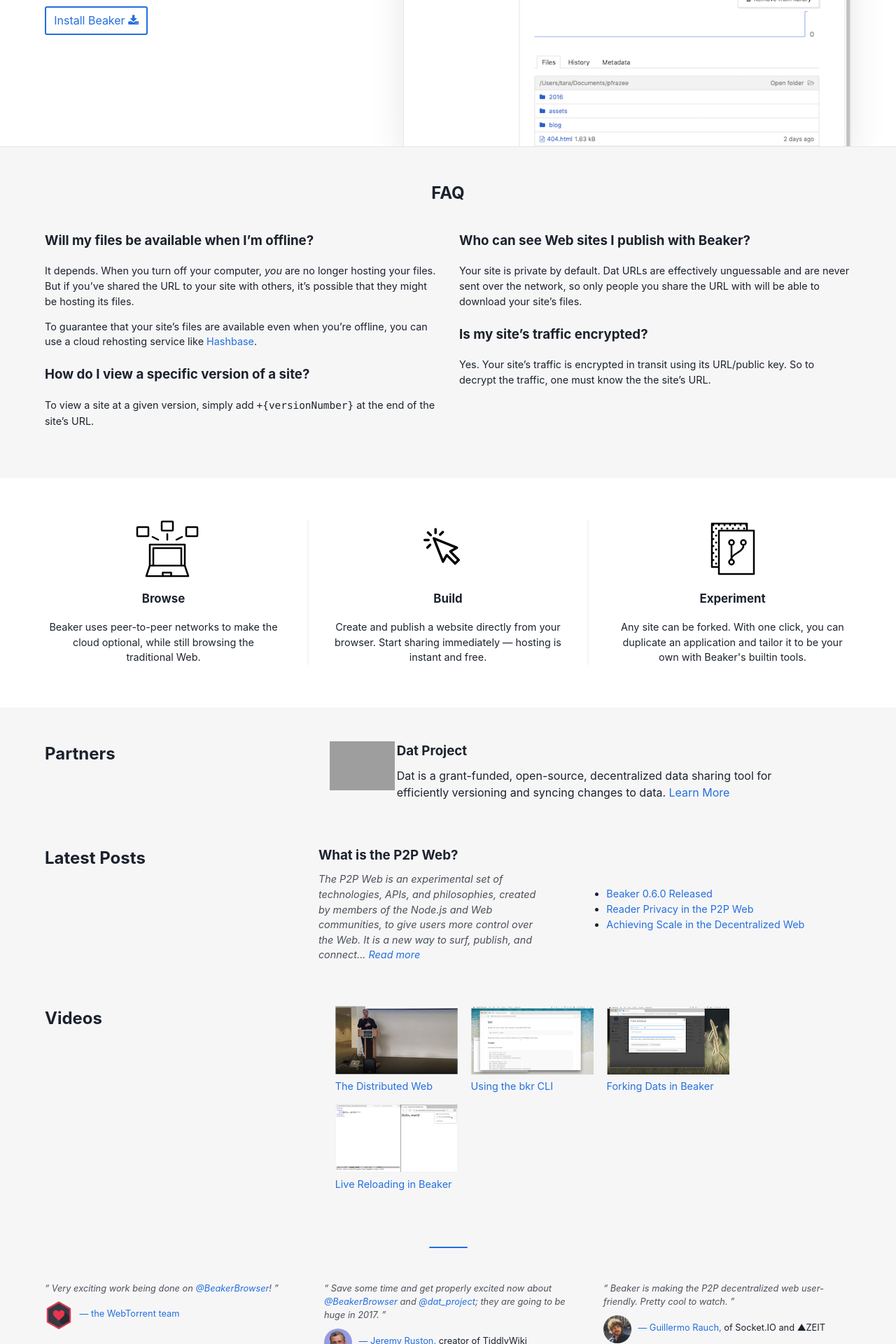
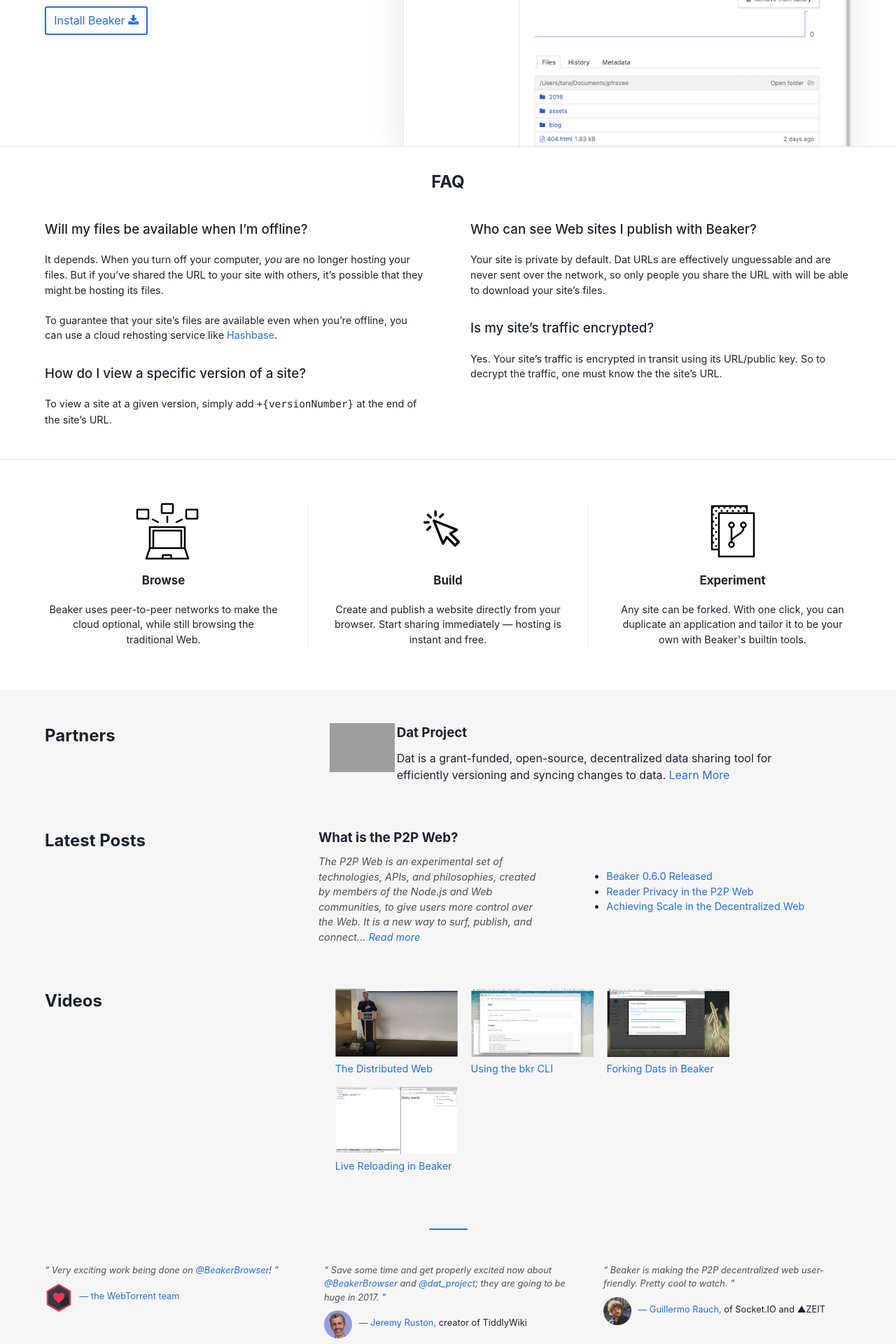
Before and after one commit to beakerbrowser/beakerbrowser.com, a Jekyll site: the page built from index.html, in a window 1280 px wide. Shown: the part 1931-3851 px from the top of the page at 70% size. Built offline with Jekyll 4.4.1, drawn with Linux system fonts in a browser that asks for light colours; grey boxes are pictures that could not be loaded.

Commit message:
Make FAQ easier to read

```diff
--- a/css/pages/_home.scss
+++ b/css/pages/_home.scss
@@ -310,14 +310,14 @@
   }
 
   &--faq {
-    background: $latest-bg;
-    padding: 3em 0;
+    padding: 2em 0 1em 0;
+    border-bottom: 1px solid $gray--mid;
 
     ul {
       list-style: none;
       columns: 2;
       column-width: 300px;
-      column-gap: 2em;
+      column-gap: 4em;
     }
 
     li {
@@ -330,6 +330,7 @@
 
     .question {
       margin-bottom: 1em;
+      font-weight: 500;
     }
 
     .answer {
@@ -340,7 +341,7 @@
       }
 
       p {
-        margin-bottom: 1em;
+        margin-bottom: 1.5em;
       }
     }
   }
```
